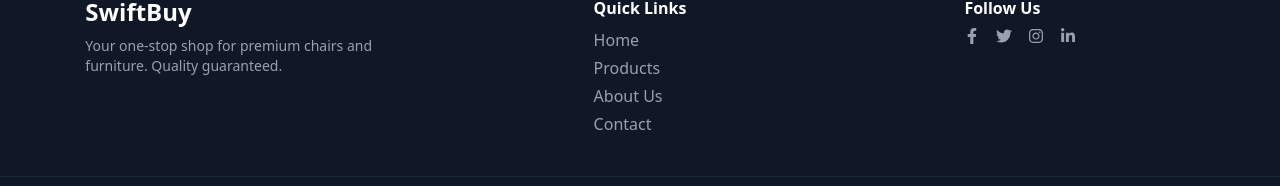
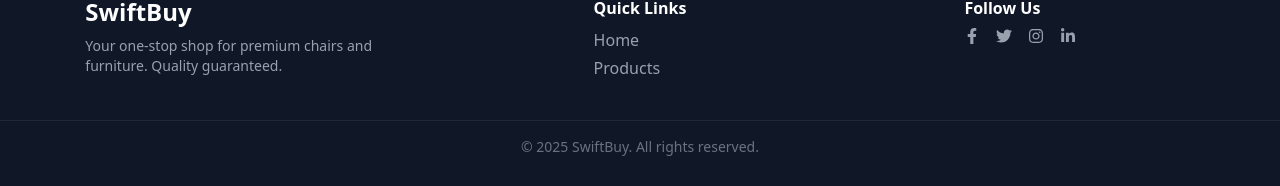
Before and after one commit to mahatab6/SwiftBuy, a Next.js app: page / in a window 1280 px wide. Shown: the part 1173-1359 px from the top of the page. Built offline with nearby package versions, Linux system fonts and the light colour scheme; no server answers; the database is empty.

Commit message:
footer link added

```diff
--- a/src/app/components/layout/Footer.jsx
+++ b/src/app/components/layout/Footer.jsx
@@ -26,12 +26,6 @@ export default function Footer() {
             <li>
               <Link href="/products" className="hover:text-[#239BA7] transition-colors">Products</Link>
             </li>
-            <li>
-              <Link href="/about" className="hover:text-[#239BA7] transition-colors">About Us</Link>
-            </li>
-            <li>
-              <Link href="/contact" className="hover:text-[#239BA7] transition-colors">Contact</Link>
-            </li>
           </ul>
         </div>
 
```
